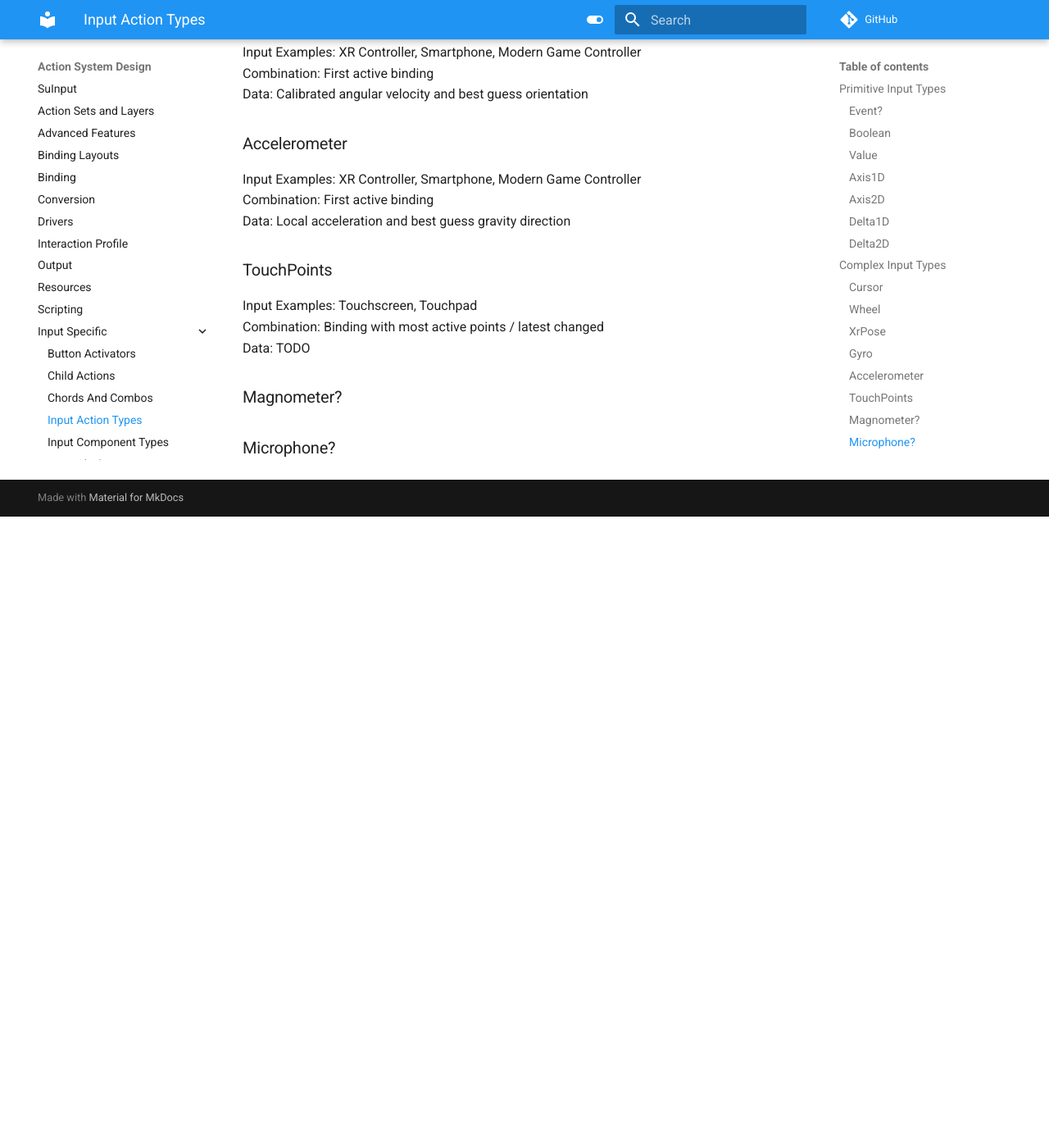
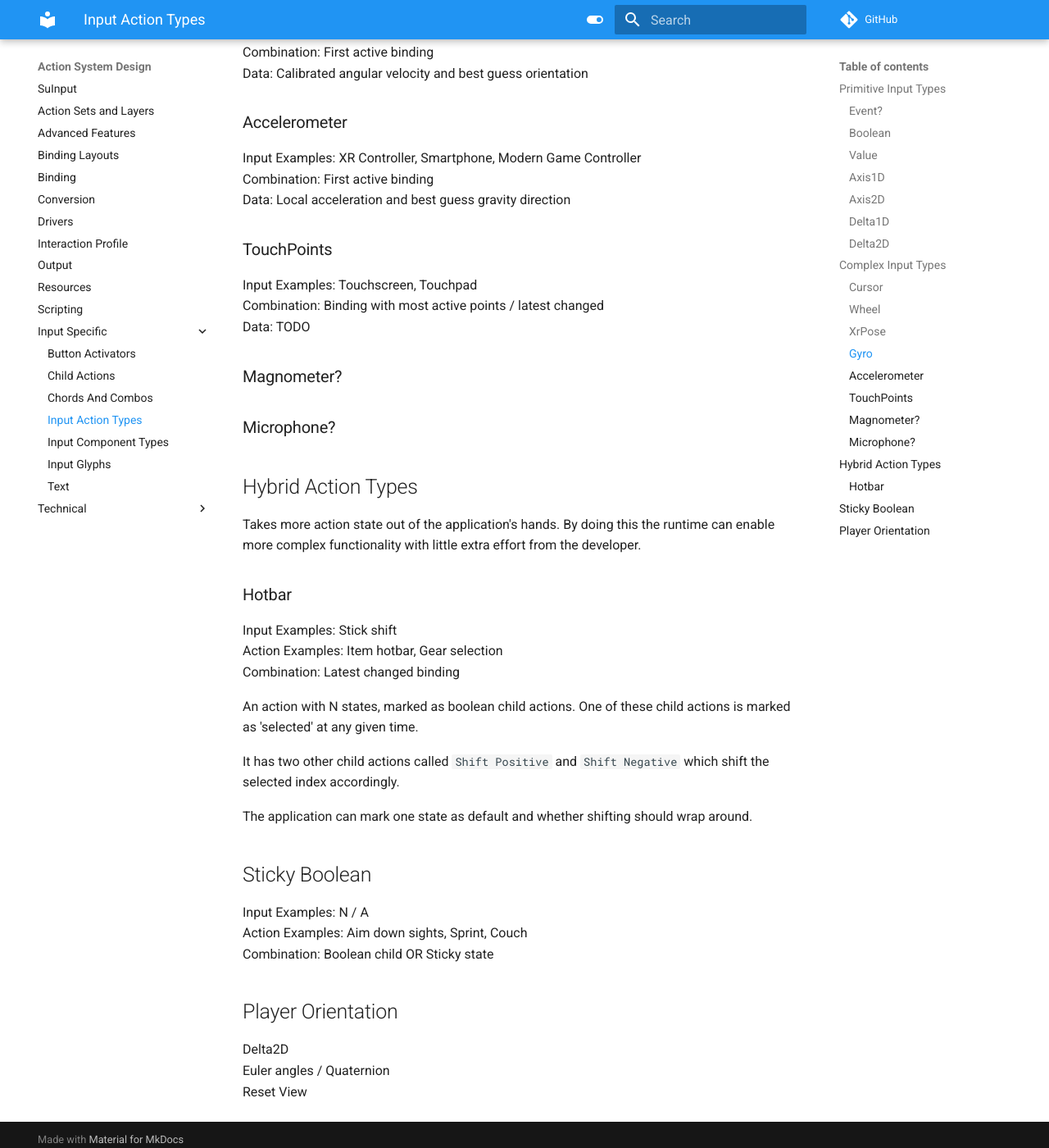
Before and after one commit to Sorenon/Action-System, an MkDocs documentation site: the page built from docs/Input Specific/Input Action Types.md, in a window 1280 px wide and 1400 px high, scrolled down 2322 px. Shown: the whole window at 82% size. Built offline with MkDocs 1.6.1 and Material for MkDocs 9.7.7, drawn with Linux system fonts in a browser that asks for light colours; comment, search, counter and statistics services are not loaded; before the commit the page ends 2952 px from its top, so only the background shows below that.

Commit message:
Hybrid Action Types

```diff
--- a/docs/Input Specific/Input Action Types.md
+++ b/docs/Input Specific/Input Action Types.md
@@ -84,3 +83,27 @@ Data: TODO
 
 ### Magnometer?
 ### Microphone?
+
+## Hybrid Action Types
+Takes more action state out of the application's hands. By doing this the runtime can enable more complex functionality with little extra effort from the developer.
+
+### Hotbar
+Input Examples: Stick shift
+Action Examples: Item hotbar, Gear selection
+Combination: Latest changed binding
+
+An action with N states, marked as boolean child actions. One of these child actions is marked as 'selected' at any given time.
+
+It has two other child actions called `Shift Positive` and `Shift Negative` which shift the selected index accordingly.
+
+The application can mark one state as default and whether shifting should wrap around.
+
+## Sticky Boolean
+Input Examples: N / A
+Action Examples: Aim down sights, Sprint, Couch
+Combination: Boolean child OR Sticky state
+
+## Player Orientation
+Delta2D
+Euler angles / Quaternion
+Reset View
```
Also changed, not shown: other parts of docs/Input Specific/Input Action Types.md (+0 -1 lines).
